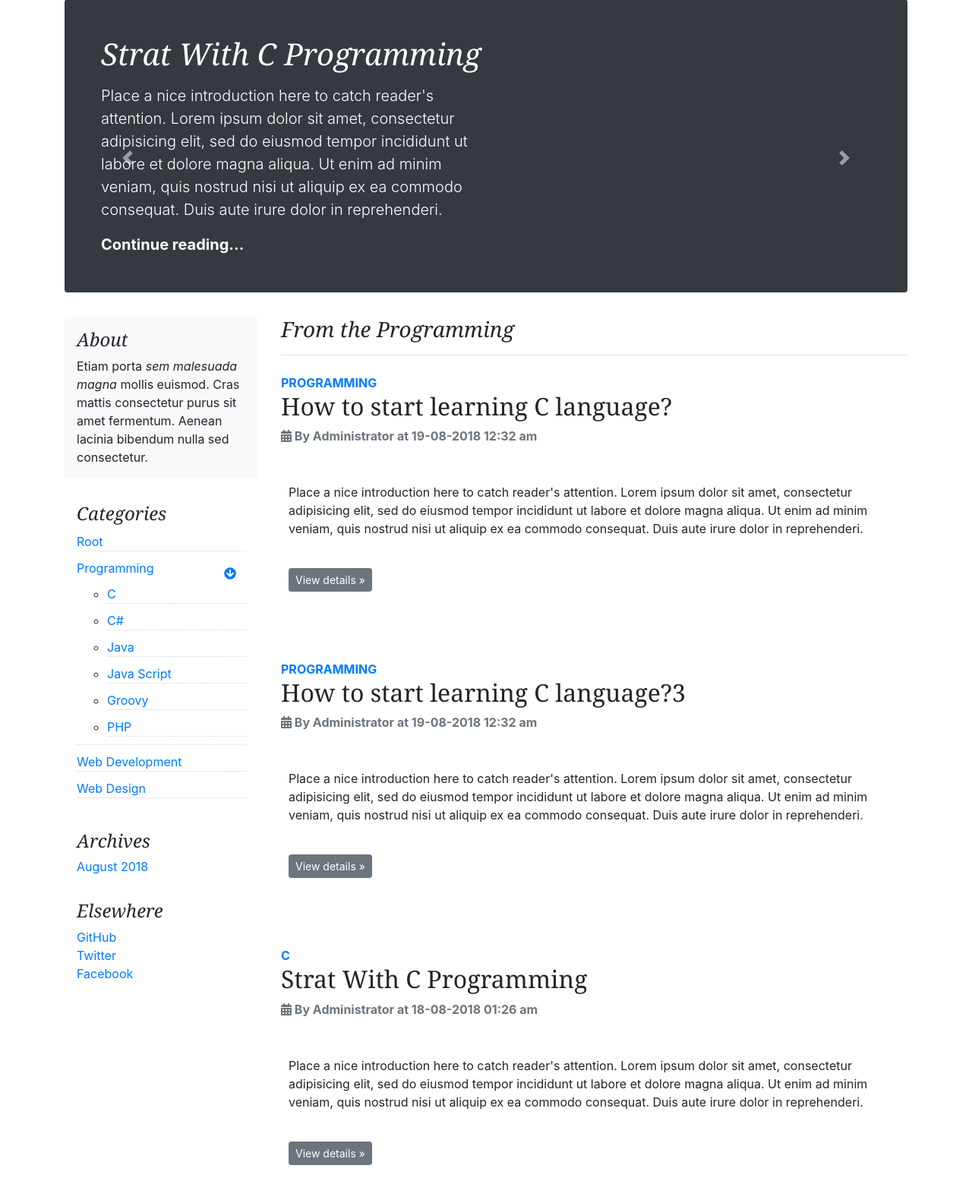
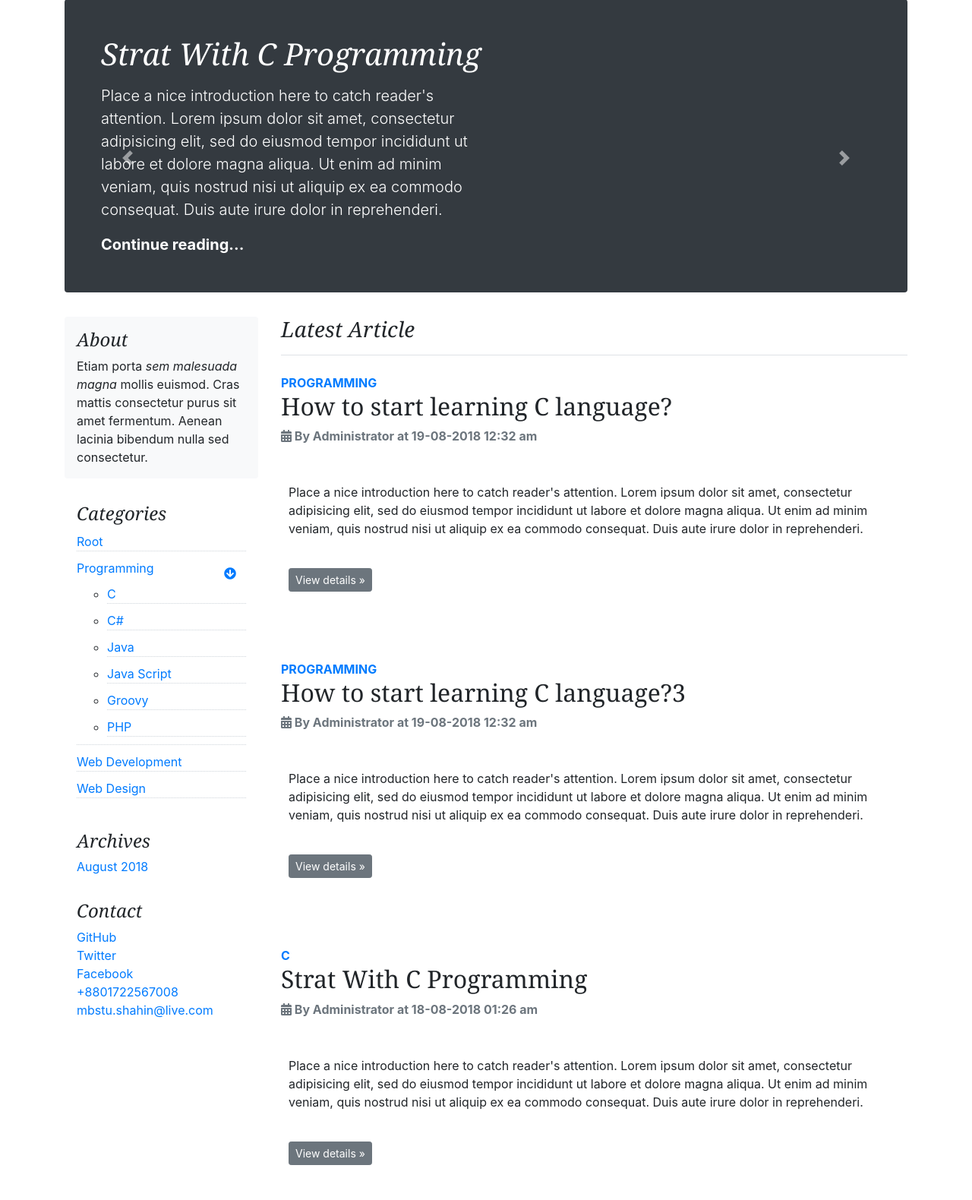
Before and after one commit to shahin-it/ciBlog, a CodeIgniter app: page /database/index.php/welcome/index in a window 1280 px wide. Shown: the part 65-1645 px from the top of the page at 76% size. Run offline with CodeIgniter, Linux system fonts and the light colour scheme; data comes from the database, SQL or seed files in the repository; some libraries are stand-ins or nearby versions; some web fonts are replaced.

Commit message:
Contact url added

```diff
--- a/application/views/blog/home.php
+++ b/application/views/blog/home.php
@@ -1,9 +1,14 @@
 <?php
-defined('BASEPATH') OR exit('No direct script access allowed');
-$data = $this->blogPost->getPostTableData(["orderBy"=>"updated", "dir"=>"desc", "max"=>"5"]);
-$data["uri"] = "latest";
+	defined('BASEPATH') OR exit('No direct script access allowed');
+	//feature post
+	$headingData = $this->blogPost->getPostTableData(["max"=>"5", "orderBy"=>"sort_index"], ["is_featured"=>"Y"]);
+	$headingHtml = $this->load->view("blog/featuredPost", $headingData, true);
 
-$headingData = $this->blogPost->getPostTableData(["max"=>"5", "orderBy"=>"sort_index"], ["is_featured"=>"Y"]);
-$data["heading"] = $this->load->view("blog/featuredPost", $headingData, true);
-$this->load->view("blog/postListing", $data);
+	//latest post
+	$data = $this->blogPost->getPostTableData(["orderBy"=>"updated", "dir"=>"desc", "max"=>"5"]);
+	$data["uri"] = "latest";
+	$data["afterHeader"] = $headingHtml;
+	$data["title"] = "Latest Article";
+
+	$this->load->view("blog/postListing", $data);
 ?>
--- a/application/views/blog/postListing.php
+++ b/application/views/blog/postListing.php
@@ -4,14 +4,14 @@ if($items) {
 ?>
 <div class="post-listing skui-paginated-page" data-url="category/<?php echo $uri ?>">
 	<div class="list-header">
-		<h3 class="pb-3 mb-4 font-italic border-bottom">From the <?php echo $items[0]["_category"]?></h3>
+		<h3 class="pb-3 mb-4 font-italic border-bottom"><?php echo(@$title ? $title : "From the ".$items[0]["_category"])?></h3>
 	</div>
 	<div class="list-items">
 		<?php foreach ($items as $post) {?>
 			<div class="list-item post-summary">
 				<div class="post-title">
 					<div class="post-info">
-						<div class="category font-weight-bold"><a href="<?php echo base_url("category/".$post["category"])?>"><?php echo $post["_category"]?></a></div>
+						<span class="category font-weight-bold"><a href="<?php echo base_url("category/".$post["category"])?>"><?php echo $post["_category"]?></a></span>
 					</div>
 					<h2 class=""><?php echo $post["name"]?></h2>
 					<div class="post-meta text-muted">
--- a/application/views/template/_site.php
+++ b/application/views/template/_site.php
@@ -138,7 +138,7 @@
 				</div>
 			</nav>
 		</header>
-		<?php echo @$heading; ?>
+		<?php echo @$afterHeader; ?>
 		<main role="main" id="body">
 			<div class="row">
 				<aside class="col-md-4 col-lg-3 blog-sidebar">
@@ -176,11 +176,13 @@
 					</div>
 
 					<div class="p-3">
-						<h4 class="font-italic">Elsewhere</h4>
+						<h4 class="font-italic">Contact</h4>
 						<ol class="list-unstyled">
-							<li><a href="#">GitHub</a></li>
-							<li><a href="#">Twitter</a></li>
-							<li><a href="#">Facebook</a></li>
+							<li><a href="https://github.com/shahin-it" target="_blank">GitHub</a></li>
+							<li><a href="https://twitter.com/shahin_it" target="_blank">Twitter</a></li>
+							<li><a href="https://facebook.com/shahin31" target="_blank">Facebook</a></li>
+							<li><a href="tel: +8801722567008">+8801722567008</a></li>
+							<li><a href="mailto: mbstu.shahin@live.com">mbstu.shahin@live.com</a></li>
 						</ol>
 					</div>
 				</aside><!-- /.blog-sidebar -->
@@ -195,7 +197,7 @@
 
 	<footer class="blog-footer">
 		<p>© 2018 <a href="https://twitter.com/shahin_it" target="_blank">SHAHIN KHALED</a>. All rights reserved</p>
-		<p><a href="#">Back to top</a></p>
+		<p><span class="link text-primary" id="back-to-top">Back to top</span></p>
 	</footer>
     </body>
 </html>
--- a/asset/js/skui.js
+++ b/asset/js/skui.js
@@ -649,6 +649,14 @@ if (window.jQuery) {
 
 			return false;
 		});
+
+		delegate.find("#back-to-top").click(function () {
+			window.scroll({
+				top: 0,
+				left: 0,
+				behavior: 'smooth'
+			});
+		})
     }
 
     $(function () {
```
